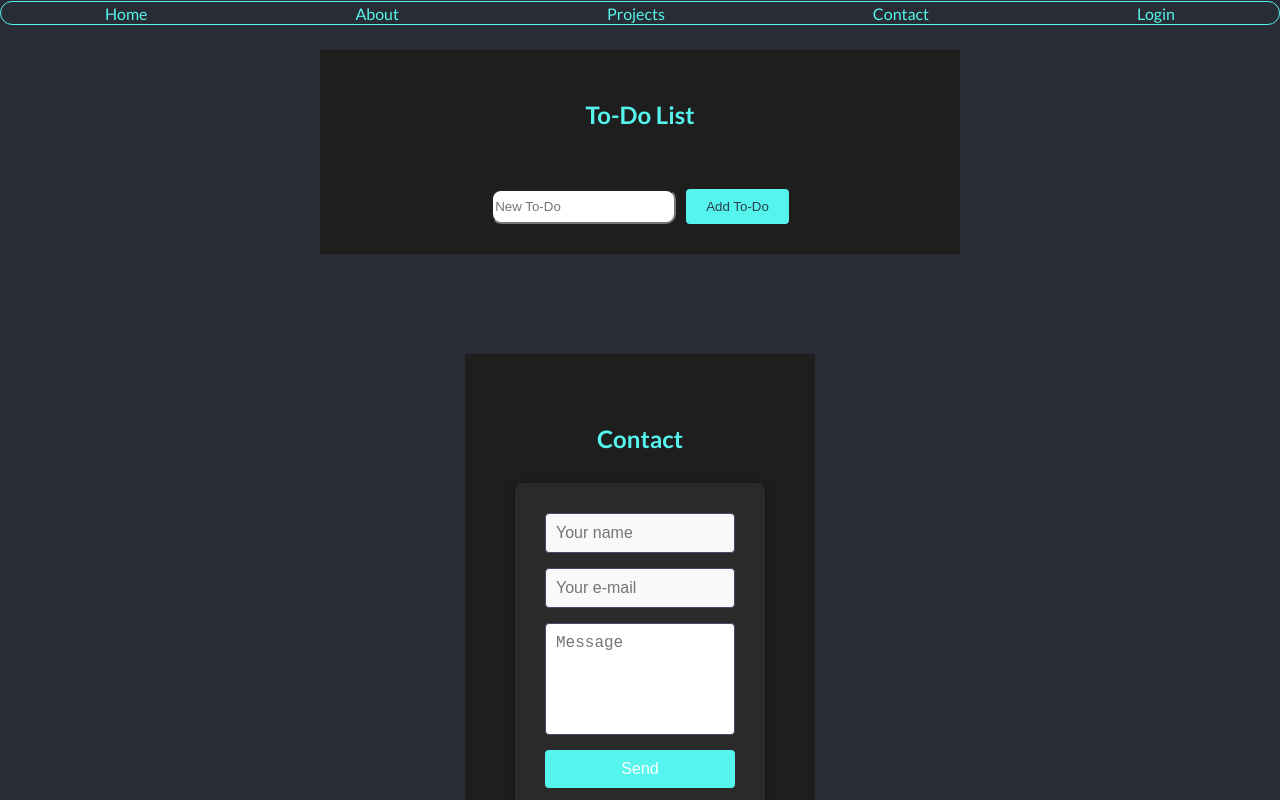
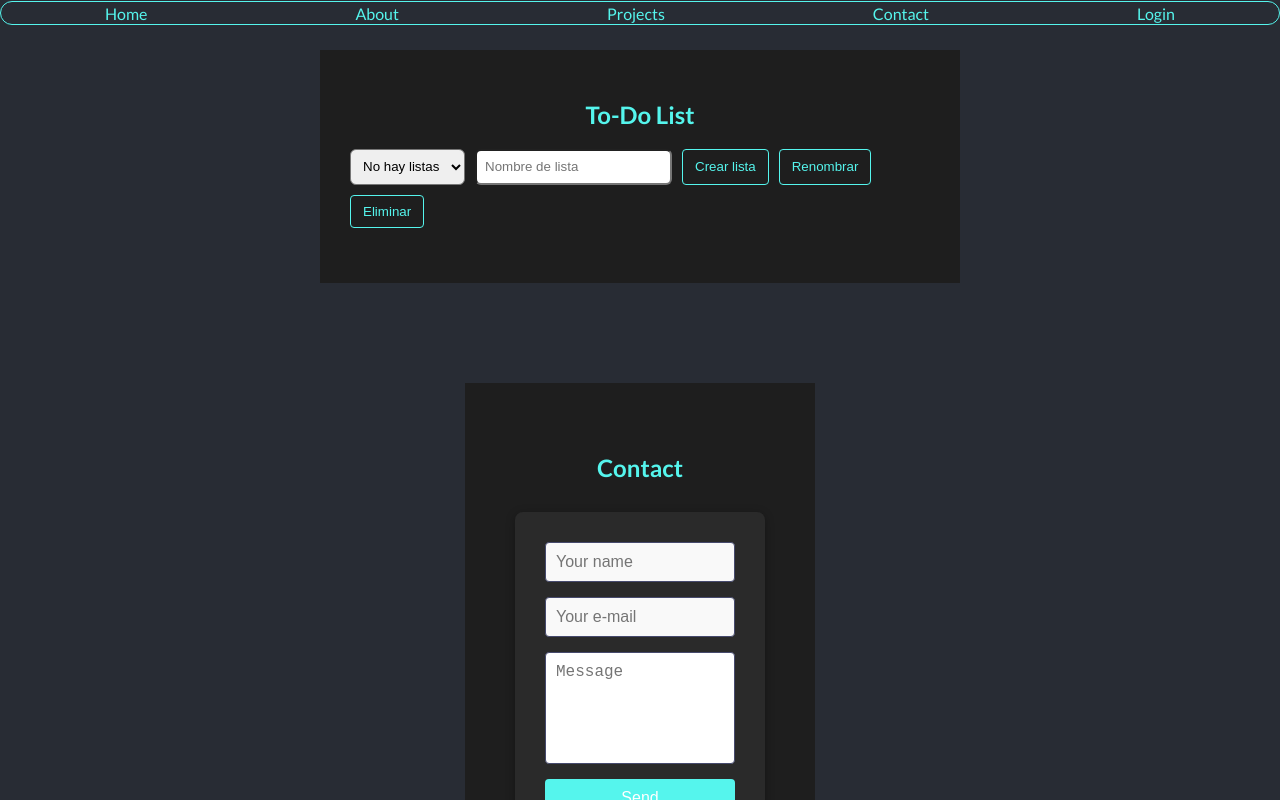
Before and after one commit to SourlyX/MERN-port, a React (Vite) app in the folder client/: page /projects/to-do-list in a window 1280 px wide. Shown: the top 800 px of the page. Built offline with nearby package versions, Linux system fonts and the light colour scheme.

Commit message:
feat(todos): agregar soporte para múltiples listas y migrar tareas legadas

```diff
--- a/client/src/components/projects/ToDoList.jsx
+++ b/client/src/components/projects/ToDoList.jsx
@@ -4,7 +4,7 @@
  * y sincronización con AuthContext.
  */
 
-import { useState, useContext } from "react";
+import { useEffect, useState, useContext } from "react";
 import { AuthContext } from "../../context/AuthContext";
 import { updateUserData } from "../../api/users";
 import styled from "styled-components";
@@ -80,6 +80,35 @@ const NewTodo = styled.div`
   display: flex;
   flex-direction: row;
   flex-wrap: nowrap;
+`;
+
+const ListControls = styled.div`
+  display: flex;
+  gap: 10px;
+  width: 100%;
+  margin: -10px 0 25px;
+  flex-wrap: wrap;
+
+  select,
+  input {
+    min-height: 36px;
+    border-radius: 6px;
+    padding: 0 8px;
+  }
+`;
+
+const SecondaryButton = styled.button`
+  background: transparent;
+  color: #55f5ed;
+  border: 1px solid #55f5ed;
+  border-radius: 4px;
+  padding: 8px 12px;
+  cursor: pointer;
+
+  &:hover {
+    background: #55f5ed;
+    color: #2c3e50;
+  }
 `;
 
 /** Botón para agregar tarea */
@@ -192,10 +221,79 @@ const SortableTodo = ({ todo, index, onToggle, onRemove }) => {
  */
 const ToDoList = () => {
   const [newTodo, setNewTodo] = useState("");
+  const [newListName, setNewListName] = useState("");
+  const [selectedListId, setSelectedListId] = useState("");
   const { user, updateUser } = useContext(AuthContext);
 
-  // Lee directo del contexto — si no hay user, array vacío
-  const todos = user?.todos ?? [];
+  const todoLists = user?.todoLists ?? [];
+  const selectedList = todoLists.find((list) => list._id === selectedListId);
+  const todos = selectedList?.todos ?? [];
+
+  useEffect(() => {
+    if (!selectedListId && todoLists.length > 0) {
+      setSelectedListId(todoLists[0]._id);
+    } else if (
+      selectedListId &&
+      !todoLists.some((list) => list._id === selectedListId)
+    ) {
+      setSelectedListId(todoLists[0]?._id ?? "");
+    }
+  }, [todoLists, selectedListId]);
+
+  const persistLists = async (updatedLists) => {
+    updateUser({ ...user, todoLists: updatedLists });
+    const savedUser = await updateUserData({ todoLists: updatedLists });
+    if (savedUser) updateUser(savedUser);
+    return savedUser;
+  };
+
+  const createList = async () => {
+    const name = newListName.trim();
+    if (!name) return;
+
+    if (todoLists.some((list) => list.name === name)) {
+      const shouldCreate = window.confirm(
+        `La lista "${name}" ya existe. ¿Quieres crear otra?`,
+      );
+      if (!shouldCreate) return;
+    }
+
+    const savedUser = await persistLists([
+      ...todoLists,
+      { name, todos: [] },
+    ]);
+    const createdList = savedUser?.todoLists?.at(-1);
+    if (createdList) setSelectedListId(createdList._id);
+    setNewListName("");
+  };
+
+  const renameList = async () => {
+    if (!selectedList) return;
+    const name = window.prompt("Nuevo nombre de la lista:", selectedList.name);
+    if (name === null || !name.trim()) return;
+    await persistLists(
+      todoLists.map((list) =>
+        list._id === selectedListId ? { ...list, name: name.trim() } : list,
+      ),
+    );
+  };
+
+  const deleteList = async () => {
+    if (!selectedList) return;
+    const shouldDelete = window.confirm(
+      `¿Seguro que quieres eliminar la lista "${selectedList.name}" y todas sus tareas?`,
+    );
+    if (!shouldDelete) return;
+    await persistLists(todoLists.filter((list) => list._id !== selectedListId));
+  };
+
+  const updateSelectedTodos = async (updatedTodos) => {
+    await persistLists(
+      todoLists.map((list) =>
+        list._id === selectedListId ? { ...list, todos: updatedTodos } : list,
+      ),
+    );
+  };
 
   /* ---- Drag & Drop ---- */
 
@@ -227,8 +325,7 @@ const ToDoList = () => {
     const newIndex = todos.findIndex((t) => t._id === over.id);
     const updated = arrayMove(todos, oldIndex, newIndex);
 
-    updateUser({ ...user, todos: updated });
-    await updateUserData({ todos: updated });
+    await updateSelectedTodos(updated);
   };
 
   /* ---- CRUD Handlers ---- */
@@ -242,9 +339,7 @@ const ToDoList = () => {
     const updated = todos.map((todo, i) =>
       i === index ? { ...todo, active: !todo.active } : todo,
     );
-    updateUser({ ...user, todos: updated });
-    const savedUser = await updateUserData({ todos: updated });
-    if (savedUser) updateUser(savedUser);
+    await updateSelectedTodos(updated);
   };
 
   /** Agrega una nueva tarea. Ignora strings vacíos o solo espacios. */
@@ -253,28 +348,56 @@ const ToDoList = () => {
 
     const tempId = crypto.randomUUID();
     const updated = [...todos, { name: newTodo, active: true, _id: tempId }];
-    updateUser({ ...user, todos: updated });
     setNewTodo("");
 
     const payload = updated.map(({ _id, ...rest }) =>
       _id === tempId ? rest : { _id, ...rest },
     );
-    const savedUser = await updateUserData({ todos: payload });
-    if (savedUser) updateUser(savedUser);
+    await updateSelectedTodos(payload);
   };
 
   /** Elimina una tarea por índice. */
   const removeTodo = async (index) => {
     const updated = todos.filter((_, i) => i !== index);
-    updateUser({ ...user, todos: updated });
-    const savedUser = await updateUserData({ todos: updated });
-    if (savedUser) updateUser(savedUser);
+    await updateSelectedTodos(updated);
   };
   /* ===================== Renderizado ===================== */
   return (
     <>
       <Container>
         <Title>To-Do List</Title>
+
+        <ListControls>
+          <select
+            aria-label="Seleccionar lista"
+            value={selectedListId}
+            onChange={(event) => setSelectedListId(event.target.value)}
+          >
+            {todoLists.length === 0 ? (
+              <option value="">No hay listas</option>
+            ) : (
+              todoLists.map((list) => (
+                <option key={list._id} value={list._id}>
+                  {list.name}
+                </option>
+              ))
+            )}
+          </select>
+          <input
+            type="text"
+            placeholder="Nombre de lista"
+            value={newListName}
+            onChange={(event) => setNewListName(event.target.value)}
+            onKeyDown={(event) => event.key === "Enter" && createList()}
+          />
+          <SecondaryButton onClick={createList}>Crear lista</SecondaryButton>
+          <SecondaryButton onClick={renameList} disabled={!selectedList}>
+            Renombrar
+          </SecondaryButton>
+          <SecondaryButton onClick={deleteList} disabled={!selectedList}>
+            Eliminar
+          </SecondaryButton>
+        </ListControls>
 
         {/* DndContext — provee el contexto global de drag & drop */}
         <DndContext
@@ -300,7 +423,7 @@ const ToDoList = () => {
         </DndContext>
 
         {/* Input para agregar nueva tarea — soporta Enter y click */}
-        <NewTodo>
+        {selectedList && <NewTodo>
           <input
             type="text"
             placeholder="New To-Do"
@@ -310,7 +433,7 @@ const ToDoList = () => {
             onKeyDown={(e) => e.key === "Enter" && addTodo()}
           />
           <AddNew onClick={addTodo}>Add To-Do</AddNew>
-        </NewTodo>
+        </NewTodo>}
       </Container>
     </>
   );
```
Also changed, not shown: 2 other files (tests, documents, lock files or other folders).
